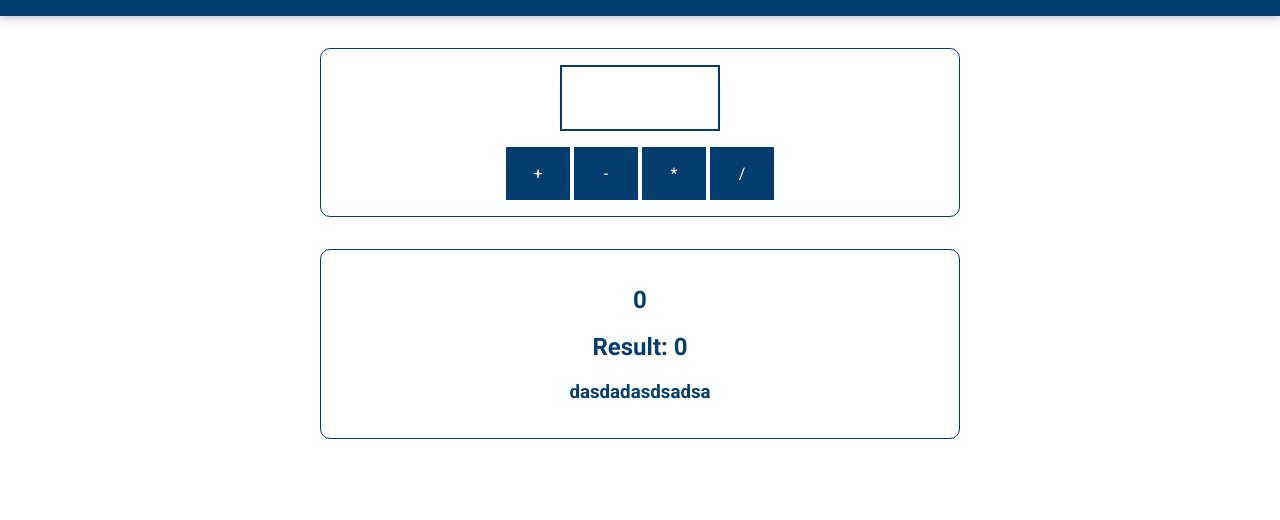
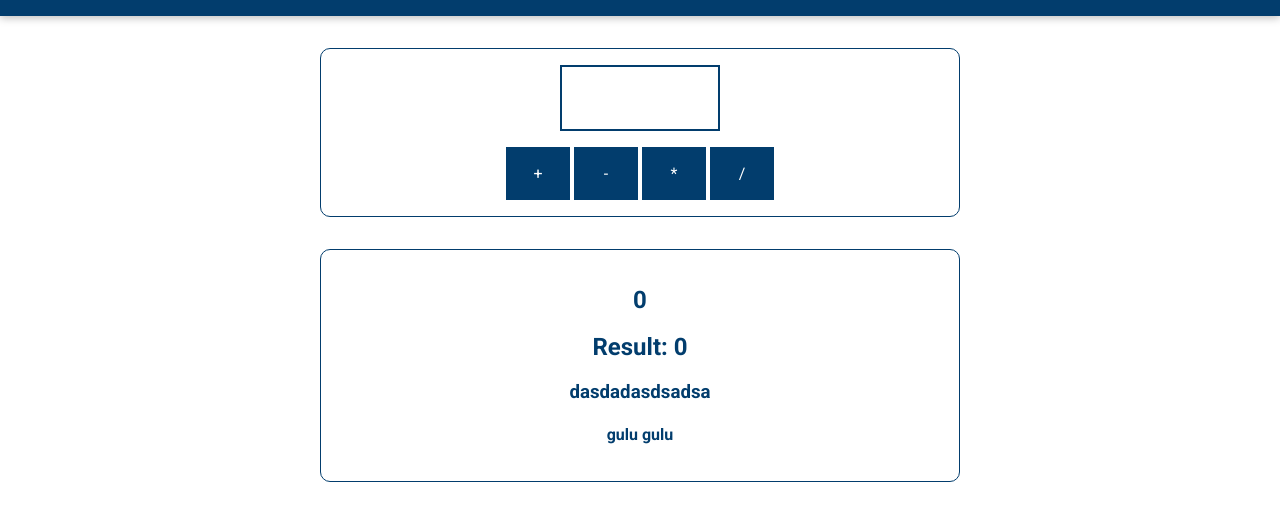
Before and after one commit to Omcc/JavaScript, a plain HTML site: page index.html in a window 1280 px wide. Shown: the part 116-636 px from the top of the page. Drawn offline with Linux system fonts and the light colour scheme.

Commit message:
head testing h4

```diff
--- a/index.html
+++ b/index.html
@@ -29,6 +29,7 @@
       <h2 id="current-calculation">0</h2>
       <h2>Result: <span id="current-result">0</span></h2>
       <h3> dasdadasdsadsa</h3>
+      <h4>gulu gulu</h4>
     </section>
   </body>
 </html>
```
